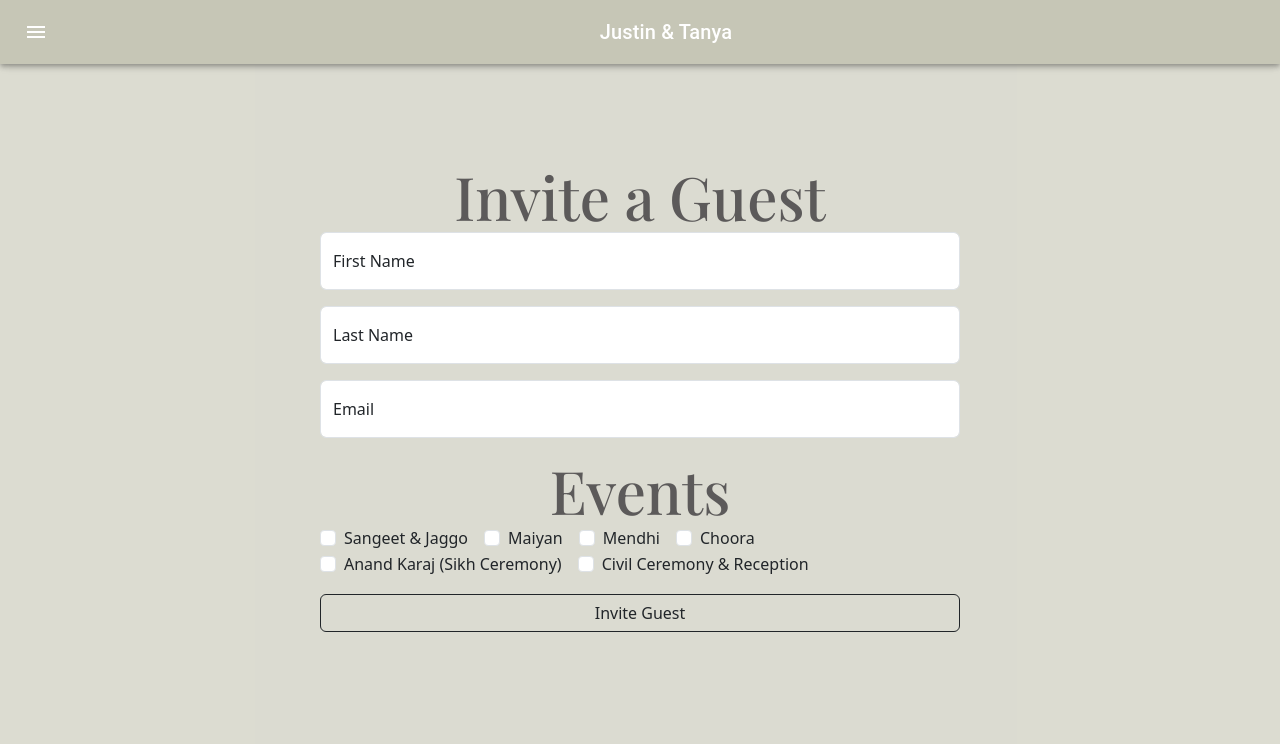
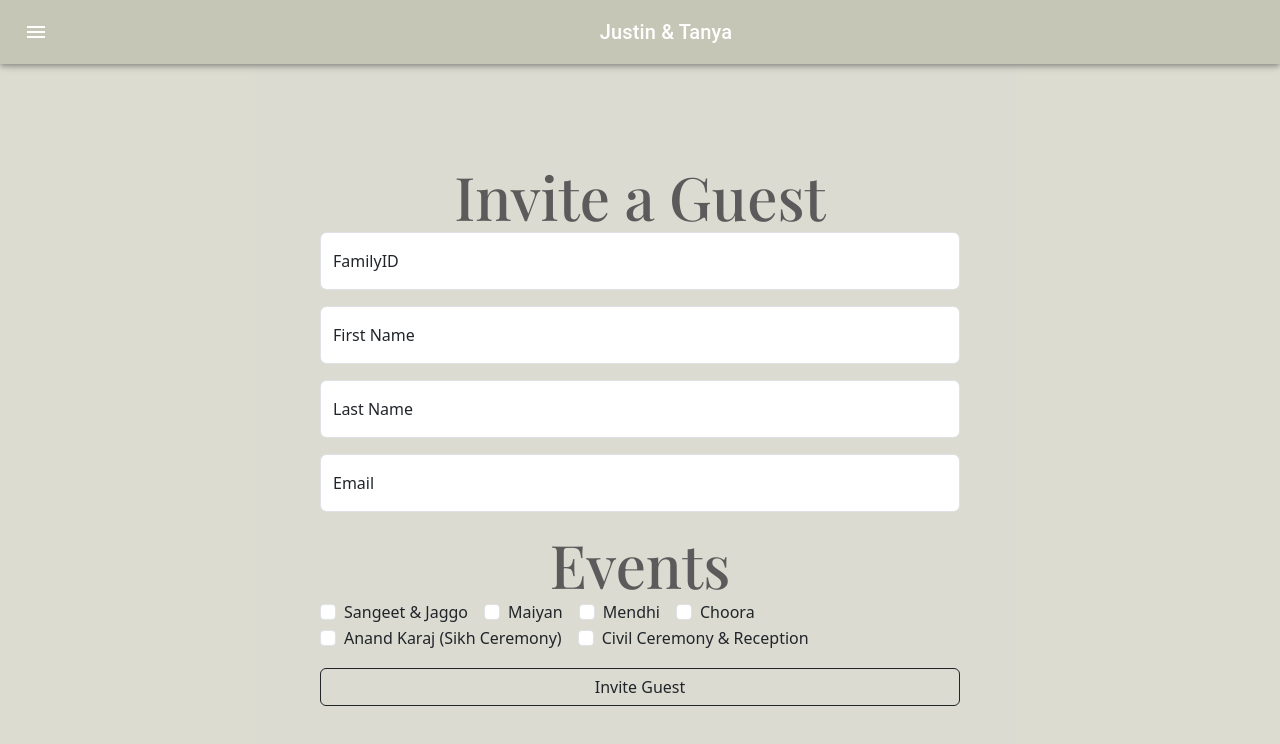
Before and after one commit to MichaelSault/TanyaWeddingWebsite, a React (Vite) app: page /Invite in a window 1280 px wide. Shown: the top 744 px of the page. Built offline with nearby package versions, Linux system fonts and the light colour scheme.

Commit message:
added familyID to the rsvp form

```diff
--- a/src/components/addGuest.component.jsx
+++ b/src/components/addGuest.component.jsx
@@ -9,6 +9,7 @@ import '../App.css';
 
 function AddGuest() {
     const [guest, setGuest] = useState({
+        familyID: "",
         firstName: "",
         lastName: "",
         email: "",
@@ -74,6 +75,21 @@ function AddGuest() {
             <Form>
                 <Form.Group>
                     <FloatingLabel
+                        controlId="familyID"
+                        name="familyID"
+                        label="FamilyID"
+                        className="mb-3"
+                    >
+                    <Form.Control
+                        name='familyID'
+                        value={guest.familyID}
+                        placeholder='FamilyID'
+                        style={{marginBottom: '1rem'}}
+                        onChange={handleChange}
+                    />
+                    </FloatingLabel>
+
+                    <FloatingLabel
                         controlId="firstName"
                         name="firstName"
                         label="First Name"
```
